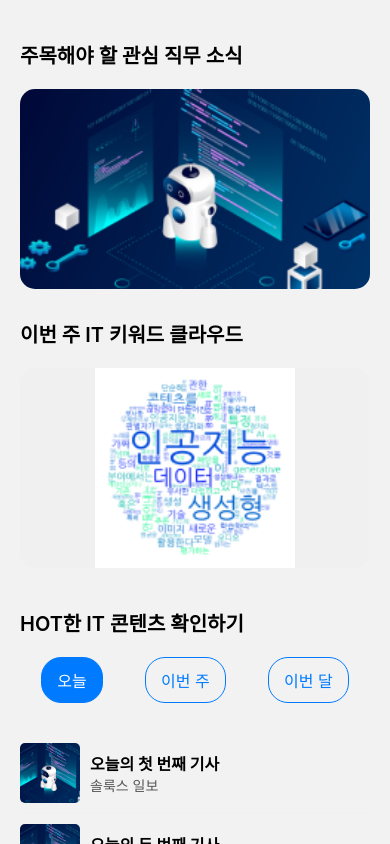
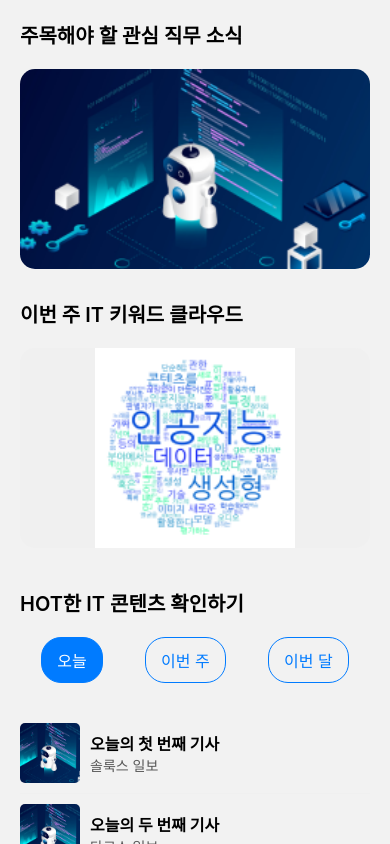
Before and after one commit to GeeYun086/dacos-solux-readIT-frontend, a React Native app: screen /TrendScreen in a window 390 px wide. Built offline with nearby package versions, Linux system fonts and the light colour scheme.

Commit message:
Feat : 디자인 일부 수정

```diff
--- a/src/screens/All/AllScreen.tsx
+++ b/src/screens/All/AllScreen.tsx
@@ -59,11 +59,10 @@ const styles = StyleSheet.create({
   container: {
     flex: 1,
     paddingHorizontal: 20,
-    paddingVertical: 40,
+    paddingVertical: 20,
   },
   subTitle: {
     fontSize: 20,
-    marginBottom: 20,
     fontWeight: '600',
   },
   articleList: {
--- a/src/screens/MyPage/MyPageScreen.tsx
+++ b/src/screens/MyPage/MyPageScreen.tsx
@@ -61,7 +61,7 @@ const MyPageScreen = () => {
 const styles = StyleSheet.create({
   container: {
     paddingHorizontal: 20,
-    paddingVertical: 40,
+    paddingVertical: 20,
   },
   userInfoText: {
     fontSize: 16,
--- a/src/screens/Trend/TrendScreen.tsx
+++ b/src/screens/Trend/TrendScreen.tsx
@@ -41,7 +41,7 @@ const TrendScreen = () => {
 
   return (
     <SafeAreaView style={styles.safeAreaContainer}>
-      <ScrollView style={styles.container}>
+      <ScrollView style={styles.container} contentContainerStyle={styles.scrollViewContent}>
         {/* 주목해야 할 관심 직무 소식 텍스트 */}
         <Text style={styles.subTitle}>주목해야 할 관심 직무 소식</Text>
 
@@ -114,7 +114,10 @@ const styles = StyleSheet.create({
   container: {
     flex: 1,
     paddingHorizontal: 20,
-    paddingVertical: 40,
+    paddingVertical: 20,
+  },
+  scrollViewContent: {
+    paddingBottom: 80, // Ensure there's enough space at the bottom
   },
   subTitle: {
     fontSize: 20,
```
